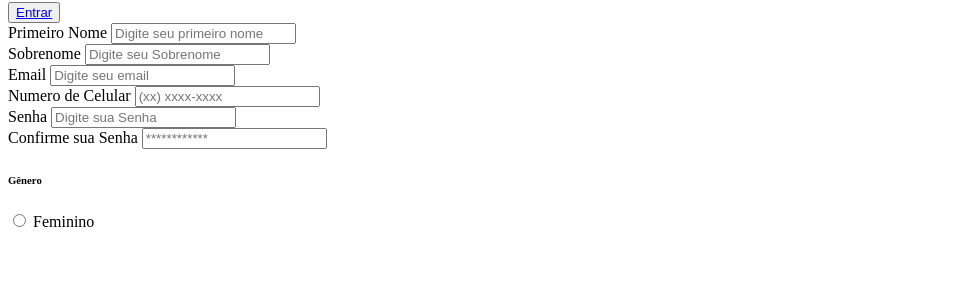
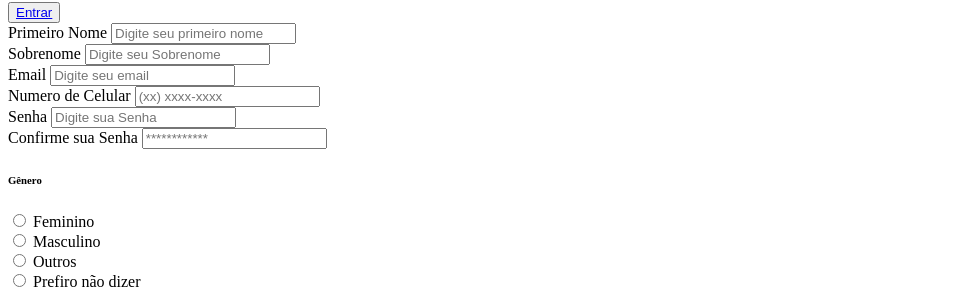
Before and after one commit to ErickEv12/Teste-Clelio, a plain HTML site: page index.html in a window 1280 px wide. Shown: the part 599-898 px from the top of the page, without its empty margins (0-967 px from the left). Before the commit the page ends 838 px from the top, so only its background shows below. Drawn offline with Linux system fonts and the light colour scheme; files that its build step writes are made by us from their sources; files whose address does not match are found by name.

Commit message:
Update index.html
up2

```diff
--- a/index.html
+++ b/index.html
@@ -61,6 +61,21 @@
                         <input type="radio" id="female" name="gender">
                         <label for="female">Feminino</label>
                     </div>
+
+                    <div class="gender-imput">
+                        <input type="radio" id="male" name="gender">
+                        <label for="male">Masculino</label>
+                    </div>
+
+                    <div class="gender-imput">
+                        <input type="radio" id="others" name="gender">
+                        <label for="others">Outros</label>
+                    </div>
+
+                    <div class="gender-imput">
+                        <input type="radio" id="none" name="gender">
+                        <label for="none">Prefiro não dizer</label>
+                    </div>
             </div>
 
 
```
